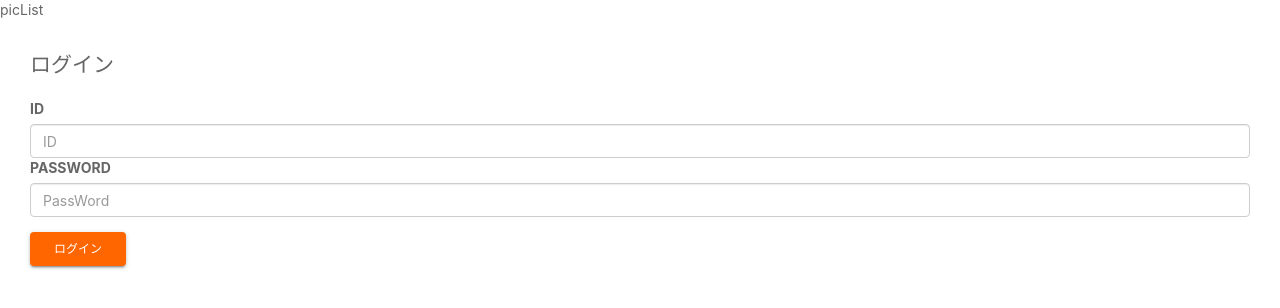
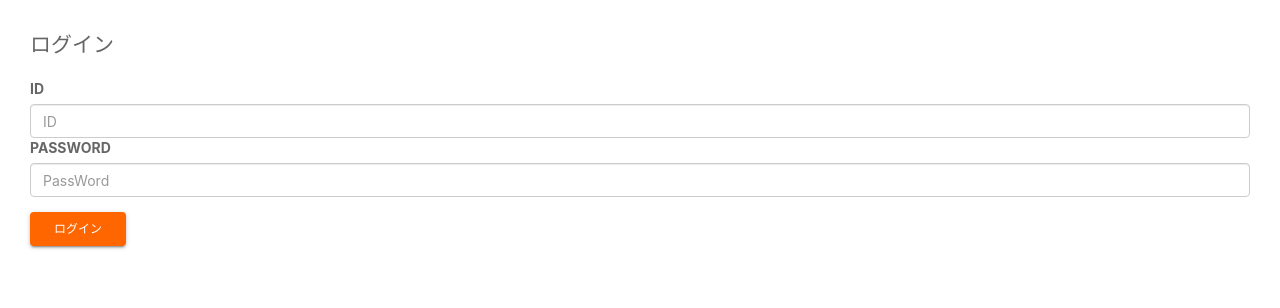
Before and after one commit to bps-in/photo-share, a plain HTML site: page www/index.html in a window 1280 px wide. Drawn offline with Linux system fonts and the light colour scheme.

Commit message:
No.7を修正

```diff
--- a/www/index.html
+++ b/www/index.html
@@ -21,7 +21,6 @@
   <script src="js/index.js"></script>
 </head>
 <body>
-<a href="./page/picList.html">picList</a>
   <div id="contents" class="ma30">
     <!-- サムネイル実装 -->
     <div class="container-fluid" id="picList">
```
